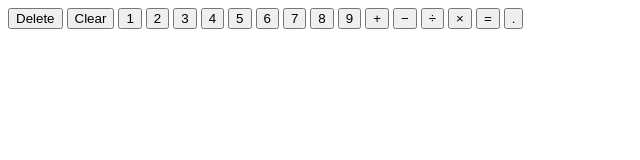
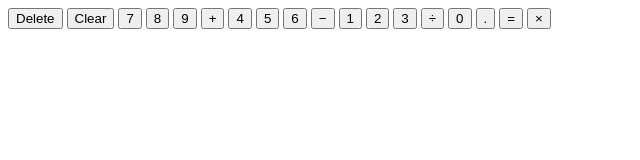
Before and after one commit to sevaaaDev/kalculator, a plain HTML site: page index.html in a window 1280 px wide. Shown: the full height of the page, 0-640 px from the left. Drawn offline with Linux system fonts and the light colour scheme.

Commit message:
rearrange button because i use flexblox

```diff
--- a/index.html
+++ b/index.html
@@ -17,21 +17,22 @@
         <div class="button-container">
           <button class="btn-delete">Delete</button>
           <button class="btn-clear">Clear</button>
-          <button>1</button>
-          <button>2</button>
-          <button>3</button>
-          <button>4</button>
-          <button>5</button>
-          <button>6</button>
           <button>7</button>
           <button>8</button>
           <button>9</button>
           <button>+</button>
+          <button>4</button>
+          <button>5</button>
+          <button>6</button>
           <button>−</button>
+          <button>1</button>
+          <button>2</button>
+          <button>3</button>
           <button>÷</button>
+          <button>0</button>
+          <button>.</button>
+          <button> = </button>
           <button>×</button>
-          <button> = </button>
-          <button>.</button>
         </div>
       </div>
     </main>
```
